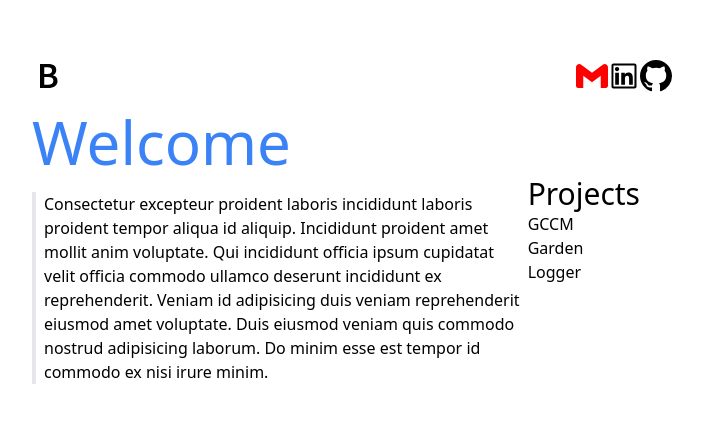
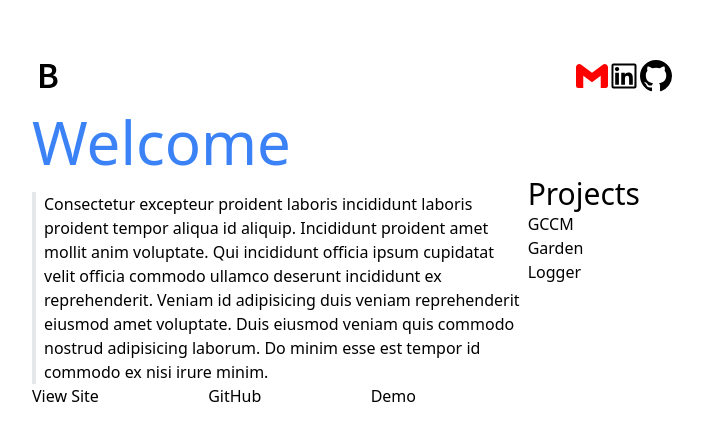
Before and after one commit to Uken81/portfolio, a React (Vite) app: page / in a window 1280 px wide. Shown: the part 260-700 px from the top of the page, without its empty margins (288-991 px from the left). Built offline with nearby package versions, Linux system fonts and the light colour scheme.

Commit message:
Refactor switch statement in the MainMessage component to be an object and create message component.

```diff
--- a/src/App.tsx
+++ b/src/App.tsx
@@ -5,13 +5,13 @@ import { Projects } from './components/Projects';
 import './style.css';
 
 function App() {
-  const [messageName, setMessageName] = useState('');
+  const [messageType, setMessageType] = useState('welcome');
   return (
     <div className="p-80">
-      <Header setMessageName={setMessageName} />
+      <Header setMessageType={setMessageType} />
       <div className="flex flex-row">
-        <MainMessage messageName={messageName} />
-        <Projects setMessageName={setMessageName} />
+        <MainMessage messageType={messageType} />
+        <Projects setMessageType={setMessageType} />
       </div>
     </div>
   );
--- a/src/components/Header.tsx
+++ b/src/components/Header.tsx
@@ -4,13 +4,15 @@ import { AiOutlineLinkedin } from 'react-icons/ai';
 import { GoMarkGithub } from 'react-icons/go';
 
 interface Props {
-  setMessageName: React.Dispatch<React.SetStateAction<string>>;
+  setMessageType: React.Dispatch<React.SetStateAction<string>>;
 }
 
-export const Header = ({ setMessageName }: Props) => {
+export const Header: React.FC<{
+  setMessageType: React.Dispatch<React.SetStateAction<string>>;
+}> = ({ setMessageType }) => {
   return (
     <div className="mb-5 flex">
-      <GoBold size={'2em'} onClick={() => setMessageName('')} />
+      <GoBold size={'2em'} onClick={() => setMessageType('welcome')} />
       <div className="ml-auto flex">
         <SiGmail size={'2em'} color={'red'} />
         <AiOutlineLinkedin size={'2em'} />
--- a/src/components/MainMessage.tsx
+++ b/src/components/MainMessage.tsx
@@ -1,30 +1,33 @@
-interface Props {
-  messageName: string;
-}
+export const MainMessage: React.FC<{ messageType: string }> = ({
+  messageType
+}) => {
+  const messages: { [key: string]: { title: string; text: string } } = {
+    gccm: {
+      title: 'GCCM',
+      text: 'Aliqua sunt culpa irure anim. Anim magna aliquip officia in ullamco non laborum laboris ullamco dolore ex. Reprehenderit nostrud duis consequat nisi enim ex sint ipsum laboris. Anim et ea duis veniam aute irure quis in. Exercitation quis eu consequat aliquip ut pariatur enim irure labore.'
+    },
+    garden: {
+      title: 'Garden Logger',
+      text: 'Mollit laboris nulla incididunt ullamco quis. Ex exercitation aliqua commodo consequat consectetur proident elit ullamco do. Anim laboris elit Lorem ullamco ea. Adipisicing fugiat occaecat minim ut laboris voluptate anim est. Ex sit irure proident ad ex ipsum incididunt ipsum veniam deserunt anim Lorem. Quis ea ut non ea nostrud exercitation duis. Excepteur eu ea occaecat eu fugiat sit.'
+    },
+    welcome: {
+      title: 'Welcome',
+      text: 'Consectetur excepteur proident laboris incididunt laboris proident tempor aliqua id aliquip. Incididunt proident amet mollit anim voluptate. Qui incididunt officia ipsum cupidatat velit officia commodo ullamco deserunt incididunt ex reprehenderit. Veniam id adipisicing duis veniam reprehenderit eiusmod amet voluptate. Duis eiusmod veniam quis commodo nostrud adipisicing laborum. Do minim esse est tempor id commodo ex nisi irure minim.'
+    }
+  };
 
-export const MainMessage = ({ messageName }: Props) => {
-  let title = '';
-  let text = '';
-  switch (messageName) {
-    case 'gccm':
-      title = 'GCCM';
-      text =
-        'Aliqua sunt culpa irure anim. Anim magna aliquip officia in ullamco non laborum laboris ullamco dolore ex. Reprehenderit nostrud duis consequat nisi enim ex sint ipsum laboris. Anim et ea duis veniam aute irure quis in. Exercitation quis eu consequat aliquip ut pariatur enim irure labore.';
-      break;
-    case 'garden':
-      title = 'Garden Logger';
-      text =
-        'Mollit laboris nulla incididunt ullamco quis. Ex exercitation aliqua commodo consequat consectetur proident elit ullamco do. Anim laboris elit Lorem ullamco ea. Adipisicing fugiat occaecat minim ut laboris voluptate anim est. Ex sit irure proident ad ex ipsum incididunt ipsum veniam deserunt anim Lorem. Quis ea ut non ea nostrud exercitation duis. Excepteur eu ea occaecat eu fugiat sit.';
-      break;
-    default:
-      title = 'Welcome';
-      text =
-        'Consectetur excepteur proident laboris incididunt laboris proident tempor aliqua id aliquip. Incididunt proident amet mollit anim voluptate. Qui incididunt officia ipsum cupidatat velit officia commodo ullamco deserunt incididunt ex reprehenderit. Veniam id adipisicing duis veniam reprehenderit eiusmod amet voluptate. Duis eiusmod veniam quis commodo nostrud adipisicing laborum. Do minim esse est tempor id commodo ex nisi irure minim.';
-  }
-  return (
+  const message = messages[messageType];
+  const Message = (props: { title: string; text: string }) => (
     <div className="flex flex-col">
-      <h1 className="mb-5 text-6xl text-blue-500">{title}</h1>
-      <span className="max-w-lg border-l-4 pl-2">{text}</span>
+      <h1 className="mb-5 text-6xl text-blue-500">{props.title}</h1>
+      <span className="max-w-lg border-l-4 pl-2">{props.text}</span>
+      <div className="flex max-w-sm justify-between">
+        <a>View Site</a>
+        <a>GitHub</a>
+        <a>Demo</a>
+      </div>
     </div>
   );
+
+  return <Message title={message.title} text={message.text} />;
 };
--- a/src/components/Projects.tsx
+++ b/src/components/Projects.tsx
@@ -1,12 +1,11 @@
-interface Props {
-  setMessageName: React.Dispatch<React.SetStateAction<string>>;
-}
-export const Projects = ({ setMessageName }: Props) => {
+export const Projects: React.FC<{
+  setMessageType: React.Dispatch<React.SetStateAction<string>>;
+}> = ({ setMessageType }) => {
   return (
     <div className="mt-16 mr-8 ml-auto flex flex-col">
       <h1 className="text-3xl">Projects</h1>
-      <span onClick={() => setMessageName('gccm')}>GCCM</span>
-      <span onClick={() => setMessageName('garden')}>Garden Logger</span>
+      <span onClick={() => setMessageType('gccm')}>GCCM</span>
+      <span onClick={() => setMessageType('garden')}>Garden Logger</span>
     </div>
   );
 };
```
